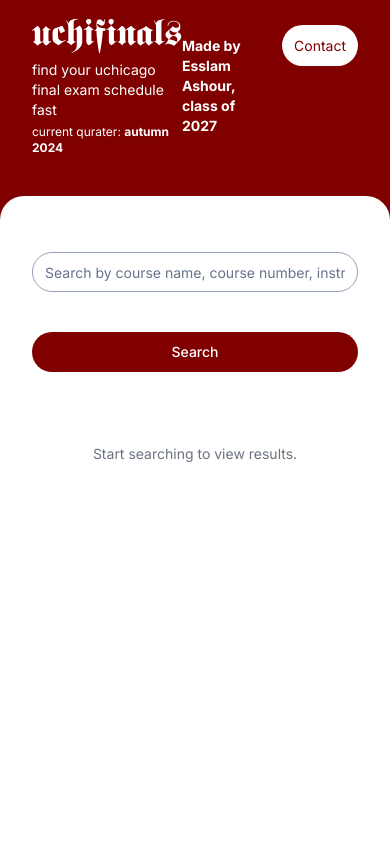
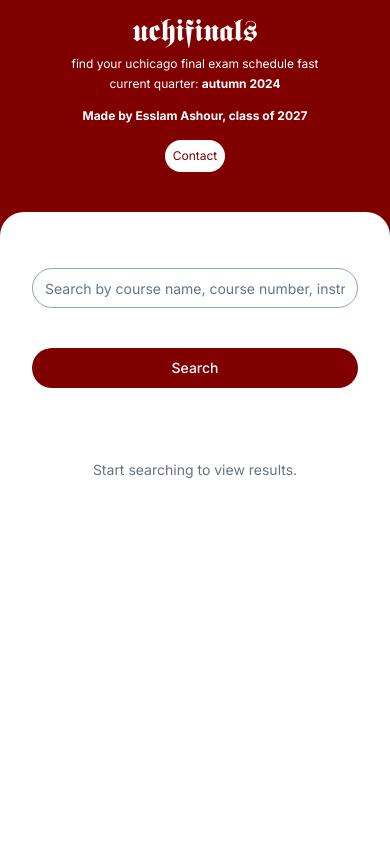
Before and after one commit to esslam-ashour/uchifinals, a Next.js app: page / in a window 390 px wide. Shown: the top 844 px of the page. Built offline with nearby package versions, Linux system fonts and the light colour scheme.

Commit message:
Improve NavBar responsiveness

```diff
--- a/components/NavBar.tsx
+++ b/components/NavBar.tsx
@@ -8,27 +8,27 @@
 export default function NavBar() {
   return (
     <header className="text-white py-4">
-      <div className="container mx-auto flex items-center justify-between">
+      <div className="container mx-auto flex flex-col md:flex-row items-center justify-between px-4">
         <Link href="/">
-          <div className="flex flex-col">
-            <h1 className={`${fettefraktur.className} text-4xl md:text-5xl`}>
+          <div className="flex flex-col items-center md:items-start">
+            <h1 className={`${fettefraktur.className} text-3xl md:text-5xl`}>
               uchifinals
             </h1>
-            <p className="text-sm md:text-sm mt-1">
+            <p className="text-xs md:text-sm mt-1 text-center md:text-left">
               find your uchicago final exam schedule fast
             </p>
-            <p className="text-xs md:text-sm mt-1">
-              current qurater: <span className="font-bold">autumn 2024</span>
+            <p className="text-xs md:text-sm mt-1 text-center md:text-left">
+              current quarter: <span className="font-bold">autumn 2024</span>
             </p>
           </div>
         </Link>
-        <nav>
-          <ul className="flex gap-6 text-sm md:text-base font-bold">
-            <li>
+        <nav className="mt-4 md:mt-0">
+          <ul className="flex flex-col md:flex-row gap-4 md:gap-6 text-xs md:text-base font-bold items-center">
+            <li className="text-center">
               Made by Esslam Ashour, class of 2027
             </li>
             <li>
-              <a href="mailto:esslamashour@uchicago.edu" className="text-[#800000] bg-white p-3 rounded-3xl font-normal hover:underline">
+              <a href="mailto:esslamashour@uchicago.edu" className="text-[#800000] bg-white p-2 md:p-3 rounded-3xl font-normal hover:underline text-center block">
                 Contact
               </a>
             </li>
```
